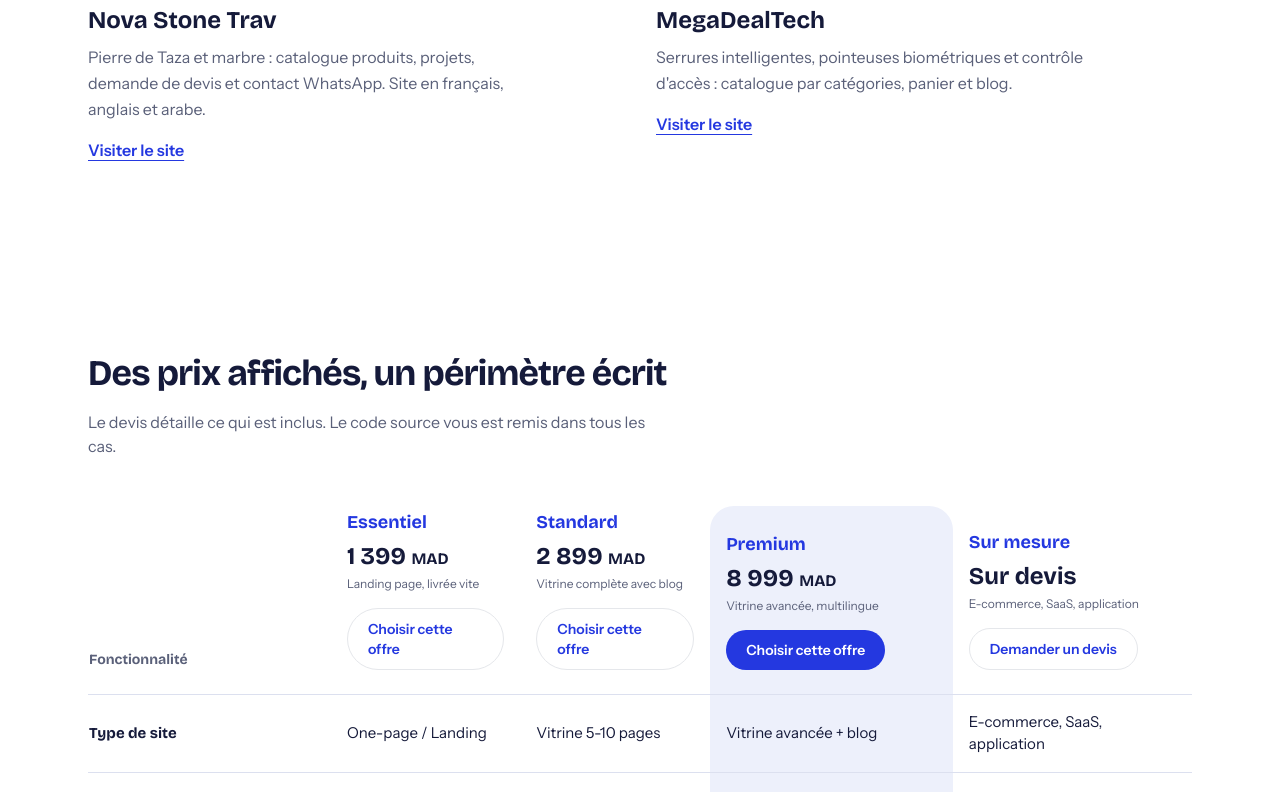
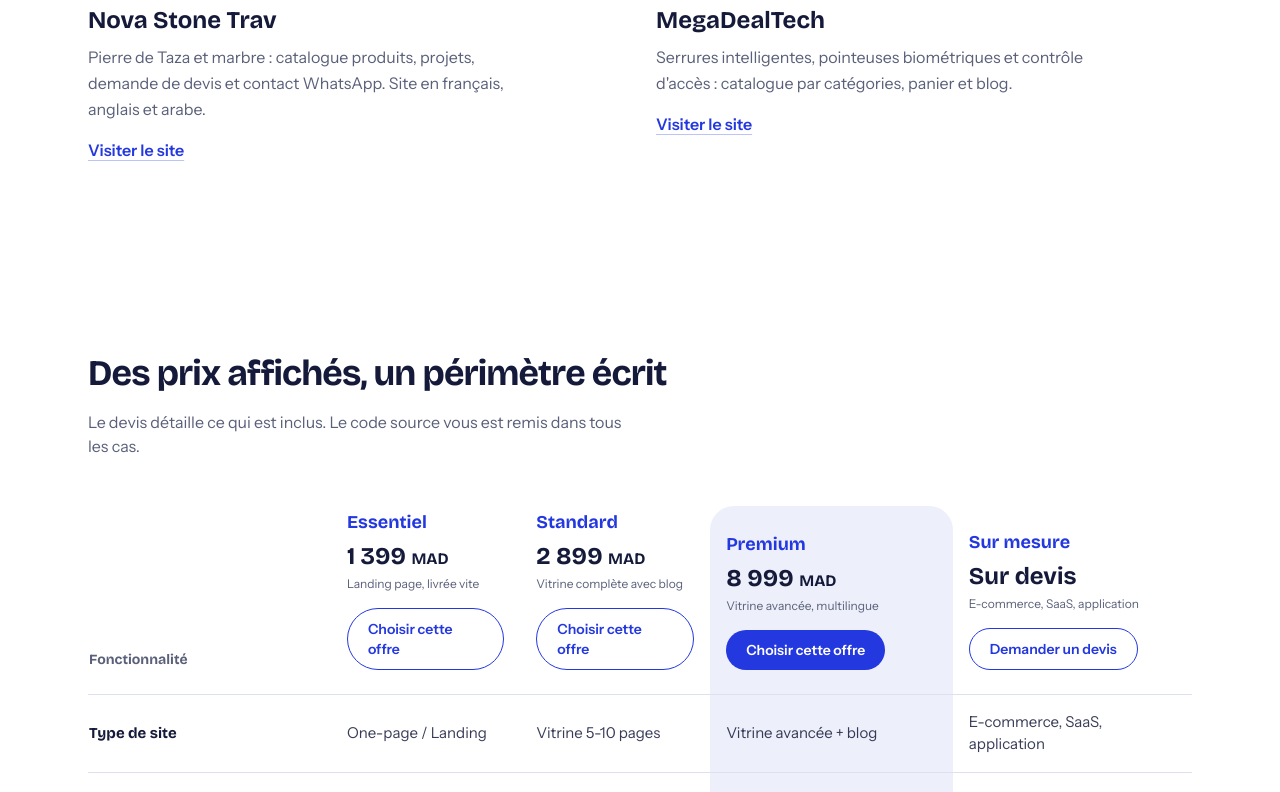
Before and after one commit to healthhappy453-ctrl/codespaces-nextjs, a Next.js app: page / in a window 1280 px wide. Shown: the part 2648-3440 px from the top of the page. Built offline with nearby package versions, Linux system fonts and the light colour scheme.

Commit message:
ux: couleurs tailwind, focus visible, text-wrap, transitions

```diff
--- a/global.css
+++ b/global.css
@@ -3,7 +3,7 @@
 @tailwind utilities;
 
 @layer base {
-  html { scroll-behavior: smooth; }
+  @media (prefers-reduced-motion: no-preference) { html { scroll-behavior: smooth; } }
   body {
     background: #fff;
     color: #151A3A;
@@ -12,6 +12,17 @@
     overflow-x: hidden;
   }
   :focus-visible { outline: 2px solid #2438E0; outline-offset: 3px; }
+  /* Anneau de focus blanc sur les fonds sombres (cobalt sur cobalt est invisible) */
+  .bg-cobalt :focus-visible,
+  .contact :focus-visible,
+  [class*="bg-[#151A3A]"] :focus-visible { outline-color: #fff; }
+
+  /* Équilibrage des lignes */
+  h1, h2, h3 { text-wrap: balance; }
+  p, li { text-wrap: pretty; }
+
+  /* Transitions douces */
+  a, button { transition: color .2s ease, background-color .2s ease, border-color .2s ease, opacity .2s ease, text-decoration-color .2s ease; }
 }
 
 @layer utilities {
--- a/tailwind.config.js
+++ b/tailwind.config.js
@@ -10,6 +10,8 @@ module.exports = {
         background: "#08090C",
         surface: "#0F1117",
         "surface-border": "#1E2230",
+        cobalt: "#2438E0",
+        ink: "#151A3A",
         bluecode: {
           400: "#38BDF8",
           500: "#0EA5E9",
```
